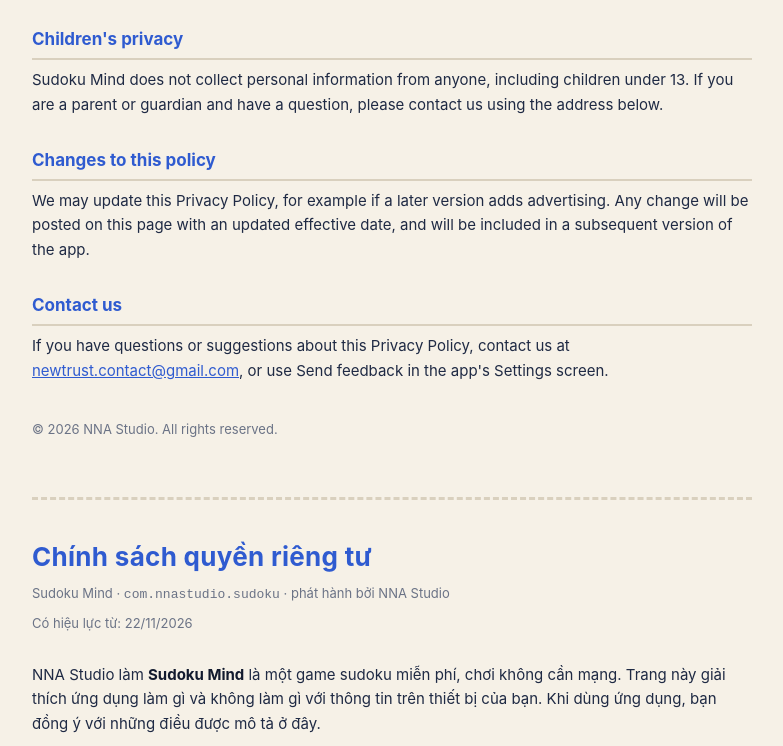
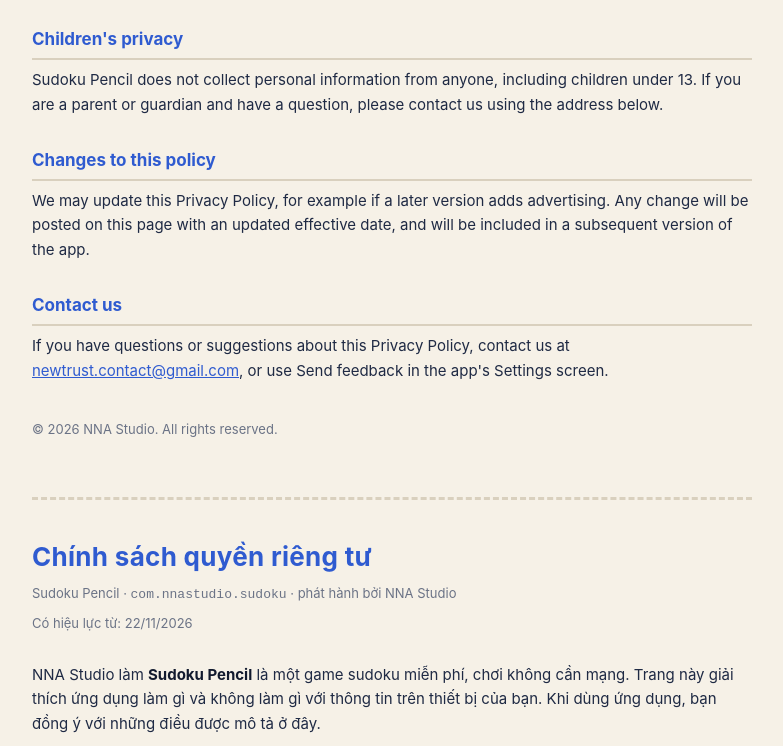
Before and after one commit to anhngocnguyen1034/privacy-policy, a plain HTML site: page sudoku-pencil/index.html in a window 1280 px wide. Shown: the part 1314-2060 px from the top of the page, without its empty margins (248-1031 px from the left). Drawn offline with Linux system fonts and the light colour scheme.

Commit message:
Sudoku Mind renamed to Sudoku Pencil
Moves the page to /sudoku-pencil/ and updates both the English and the
Vietnamese text. The app was never published under the old name.

Co-Authored-By: Claude Opus 5 <noreply@anthropic.com>

```diff
--- a/sudoku-mind/index.html
+++ b/sudoku-pencil/index.html
@@ -3,7 +3,7 @@
 <head>
 <meta charset="UTF-8">
 <meta name="viewport" content="width=device-width, initial-scale=1">
-<title>Privacy Policy — Sudoku Mind</title>
+<title>Privacy Policy — Sudoku Pencil</title>
 <style>
   * { margin: 0; padding: 0; box-sizing: border-box; }
   body { font-family: -apple-system, "Segoe UI", Roboto, Helvetica, Arial, sans-serif; background: #f6f1e7; color: #1f2a44; padding: 24px 20px 48px; line-height: 1.65; font-size: 15px; }
@@ -29,9 +29,9 @@
 <nav><a href="#en">English</a><a href="#vi">Tiếng Việt</a></nav>
 <section id="en" lang="en">
   <h1>Privacy Policy</h1>
-  <div class="subtitle">Sudoku Mind &middot; <code>com.nnastudio.sudoku</code> &middot; published by NNA Studio</div>
+  <div class="subtitle">Sudoku Pencil &middot; <code>com.nnastudio.sudoku</code> &middot; published by NNA Studio</div>
   <div class="updated">Effective date: 22 November 2026</div>
-  <p>NNA Studio built <strong>Sudoku Mind</strong> as a free, offline sudoku game. This page explains what the app does and does not do with information on your device. By using the app you agree to the practices described here.</p>
+  <p>NNA Studio built <strong>Sudoku Pencil</strong> as a free, offline sudoku game. This page explains what the app does and does not do with information on your device. By using the app you agree to the practices described here.</p>
   <div class="box"><strong>Short version:</strong> everything you do in the app stays on your device. There is no account, no cloud sync, no advertising and no analytics. NNA Studio collects nothing and does not run a server.</div>
   <h2>Your games</h2>
   <p>Puzzles, the digits and notes you enter, hints, the daily challenge, your times and statistics are all worked out and stored on your device. The daily challenge is calculated from the date, so it needs no internet connection. None of this is sent to NNA Studio or to anyone else.</p>
@@ -58,7 +58,7 @@
     <li><strong>Run at startup</strong> &mdash; so that reminder survives a restart, which clears every scheduled alarm. Nothing else runs at startup.</li>
   </ul>
   <h2>Children's privacy</h2>
-  <p>Sudoku Mind does not collect personal information from anyone, including children under 13. If you are a parent or guardian and have a question, please contact us using the address below.</p>
+  <p>Sudoku Pencil does not collect personal information from anyone, including children under 13. If you are a parent or guardian and have a question, please contact us using the address below.</p>
   <h2>Changes to this policy</h2>
   <p>We may update this Privacy Policy, for example if a later version adds advertising. Any change will be posted on this page with an updated effective date, and will be included in a subsequent version of the app.</p>
   <h2>Contact us</h2>
@@ -67,9 +67,9 @@
 </section>
 <section id="vi" lang="vi">
   <h1>Chính sách quyền riêng tư</h1>
-  <div class="subtitle">Sudoku Mind &middot; <code>com.nnastudio.sudoku</code> &middot; phát hành bởi NNA Studio</div>
+  <div class="subtitle">Sudoku Pencil &middot; <code>com.nnastudio.sudoku</code> &middot; phát hành bởi NNA Studio</div>
   <div class="updated">Có hiệu lực từ: 22/11/2026</div>
-  <p>NNA Studio làm <strong>Sudoku Mind</strong> là một game sudoku miễn phí, chơi không cần mạng. Trang này giải thích ứng dụng làm gì và không làm gì với thông tin trên thiết bị của bạn. Khi dùng ứng dụng, bạn đồng ý với những điều được mô tả ở đây.</p>
+  <p>NNA Studio làm <strong>Sudoku Pencil</strong> là một game sudoku miễn phí, chơi không cần mạng. Trang này giải thích ứng dụng làm gì và không làm gì với thông tin trên thiết bị của bạn. Khi dùng ứng dụng, bạn đồng ý với những điều được mô tả ở đây.</p>
   <div class="box"><strong>Tóm tắt:</strong> mọi thứ bạn làm trong ứng dụng đều ở lại trên thiết bị của bạn. Không có tài khoản, không đồng bộ đám mây, không quảng cáo và không công cụ phân tích. NNA Studio không thu thập gì và không vận hành máy chủ nào.</div>
   <h2>Ván chơi của bạn</h2>
   <p>Đề, các số và ghi chú bạn nhập, gợi ý, thử thách hằng ngày, thời gian và thống kê đều được tính toán và lưu trên thiết bị của bạn. Thử thách hằng ngày được tính từ ngày tháng nên không cần kết nối internet. Không dữ liệu nào trong số đó được gửi cho NNA Studio hay bất kỳ ai khác.</p>
@@ -96,7 +96,7 @@
     <li><strong>Chạy khi khởi động</strong> &mdash; để lời nhắc vẫn còn sau khi khởi động lại máy (việc khởi động lại xóa mọi báo thức đã hẹn). Ngoài ra không có gì chạy khi khởi động.</li>
   </ul>
   <h2>Quyền riêng tư của trẻ em</h2>
-  <p>Sudoku Mind không thu thập thông tin cá nhân của bất kỳ ai, kể cả trẻ em dưới 13 tuổi. Nếu bạn là cha mẹ hoặc người giám hộ và có câu hỏi, hãy liên hệ với chúng tôi qua địa chỉ bên dưới.</p>
+  <p>Sudoku Pencil không thu thập thông tin cá nhân của bất kỳ ai, kể cả trẻ em dưới 13 tuổi. Nếu bạn là cha mẹ hoặc người giám hộ và có câu hỏi, hãy liên hệ với chúng tôi qua địa chỉ bên dưới.</p>
   <h2>Thay đổi chính sách</h2>
   <p>Chúng tôi có thể cập nhật Chính sách quyền riêng tư này, ví dụ khi một phiên bản sau có thêm quảng cáo. Mọi thay đổi sẽ được đăng trên trang này kèm ngày hiệu lực mới, và được đưa vào phiên bản tiếp theo của ứng dụng.</p>
   <h2>Liên hệ</h2>
```
